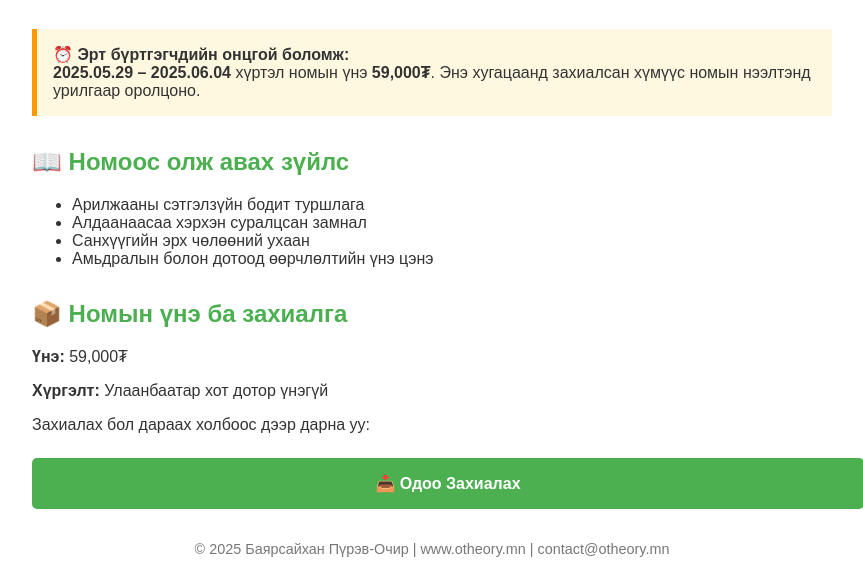
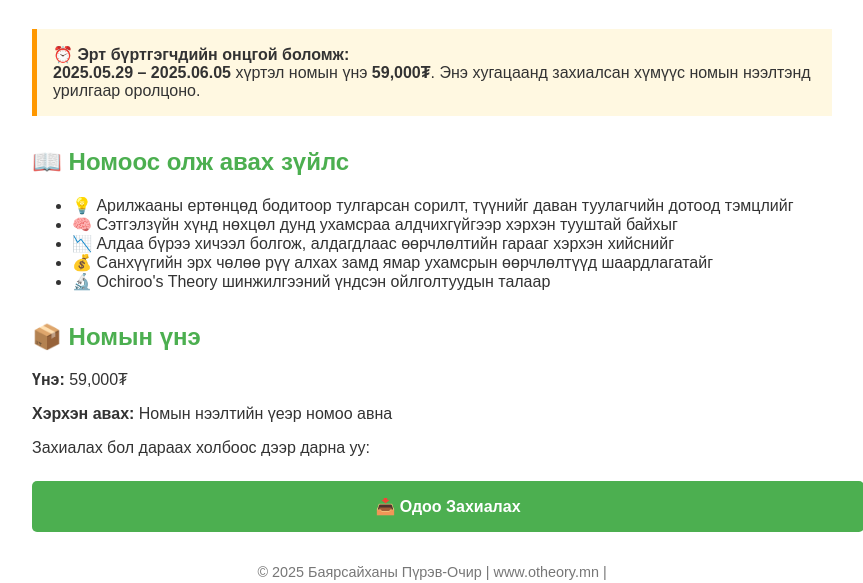
Before and after one commit to Ochiroo0101/Book1, a plain HTML site: page index.html in a window 1280 px wide. Shown: the part 552-1135 px from the top of the page, without its empty margins (208-1071 px from the left). Drawn offline with Linux system fonts and the light colour scheme.

Commit message:
Update index.html

```diff
--- a/index.html
+++ b/index.html
@@ -28,29 +28,30 @@
 
     <div class="highlight">
       <strong>⏰ Эрт бүртгэгчдийн онцгой боломж:</strong><br/>
-      <strong>2025.05.29 – 2025.06.04</strong> хүртэл номын үнэ <strong>59,000₮</strong>. Энэ хугацаанд захиалсан хүмүүс номын нээлтэнд урилгаар оролцоно.
+      <strong>2025.05.29 – 2025.06.05</strong> хүртэл номын үнэ <strong>59,000₮</strong>. Энэ хугацаанд захиалсан хүмүүс номын нээлтэнд урилгаар оролцоно.
     </div>
 
     <div class="section">
       <h2>📖 Номоос олж авах зүйлс</h2>
       <ul>
-        <li>Арилжааны сэтгэлзүйн бодит туршлага</li>
-        <li>Алдаанаасаа хэрхэн суралцсан замнал</li>
-        <li>Санхүүгийн эрх чөлөөний ухаан</li>
-        <li>Амьдралын болон дотоод өөрчлөлтийн үнэ цэнэ</li>
+        <li>💡 Арилжааны ертөнцөд бодитоор тулгарсан сорилт, түүнийг даван туулагчийн дотоод тэмцлийг</li>
+        <li>🧠 Сэтгэлзүйн хүнд нөхцөл дунд ухамсраа алдчихгүйгээр хэрхэн тууштай байхыг</li>
+        <li>📉 Алдаа бүрээ хичээл болгож, алдагдлаас өөрчлөлтийн гарааг хэрхэн хийснийг</li>
+        <li>💰 Санхүүгийн эрх чөлөө рүү алхах замд ямар ухамсрын өөрчлөлтүүд шаардлагатайг</li>
+          <li>🔬 Ochiroo's Theory шинжилгээний үндсэн ойлголтуудын талаар </li>
       </ul>
     </div>
 
     <div class="section">
-      <h2>📦 Номын үнэ ба захиалга</h2>
+      <h2>📦 Номын үнэ </h2>
       <p><strong>Үнэ:</strong> 59,000₮</p>
-      <p><strong>Хүргэлт:</strong> Улаанбаатар хот дотор үнэгүй</p>
+      <p><strong>Хэрхэн авах:</strong> Номын нээлтийн үеэр номоо авна</p>
       <p>Захиалах бол дараах холбоос дээр дарна уу:</p>
       <a class="cta" href="https://docs.google.com/forms/d/e/1FAIpQLSdfFi6q6lp_7vuJuPNTE7D4V2mTzsIxrBEbiFpT9DDZKQHQfg/viewform" target="_blank">📥 Одоо Захиалах</a>
     </div>
 
     <footer>
-      © 2025 Баярсайхан Пүрэв-Очир | www.otheory.mn | contact@otheory.mn
+      © 2025 Баярсайханы Пүрэв-Очир | www.otheory.mn |
     </footer>
   </div>
 </body>
```
